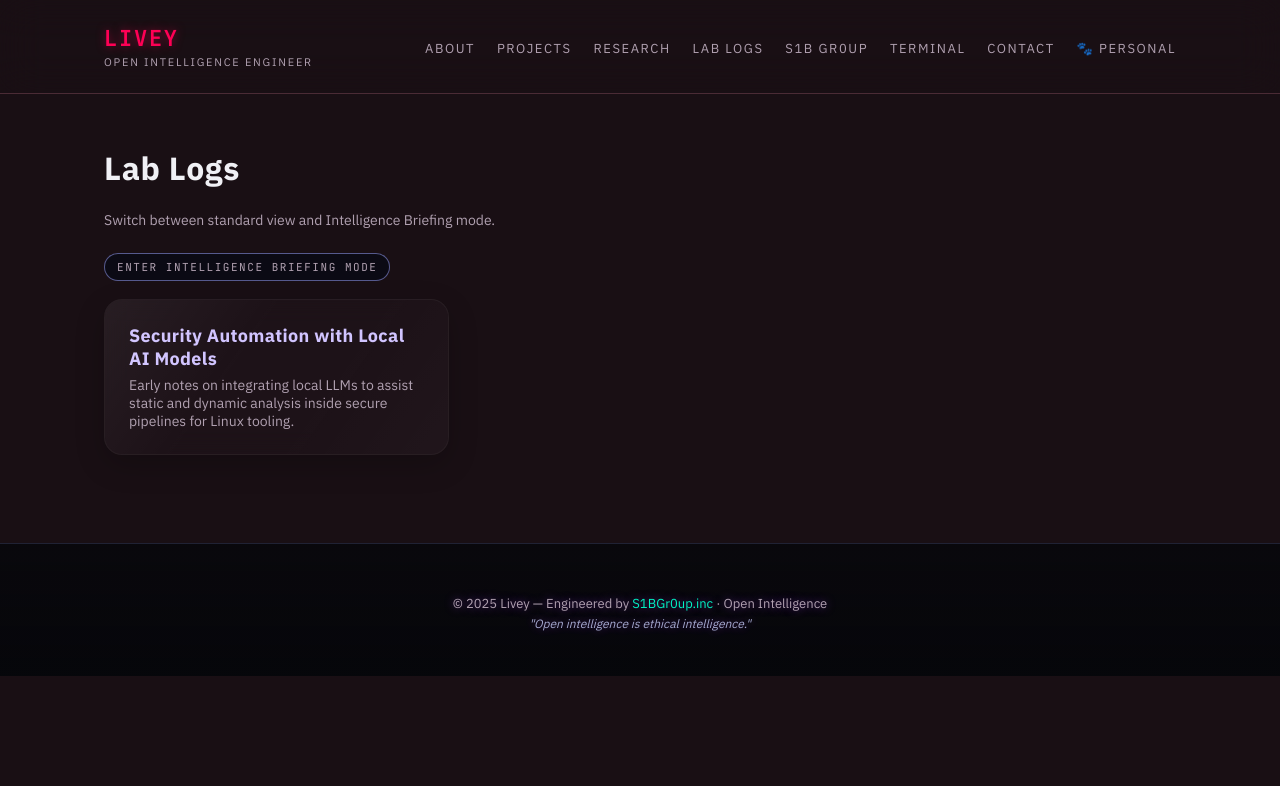
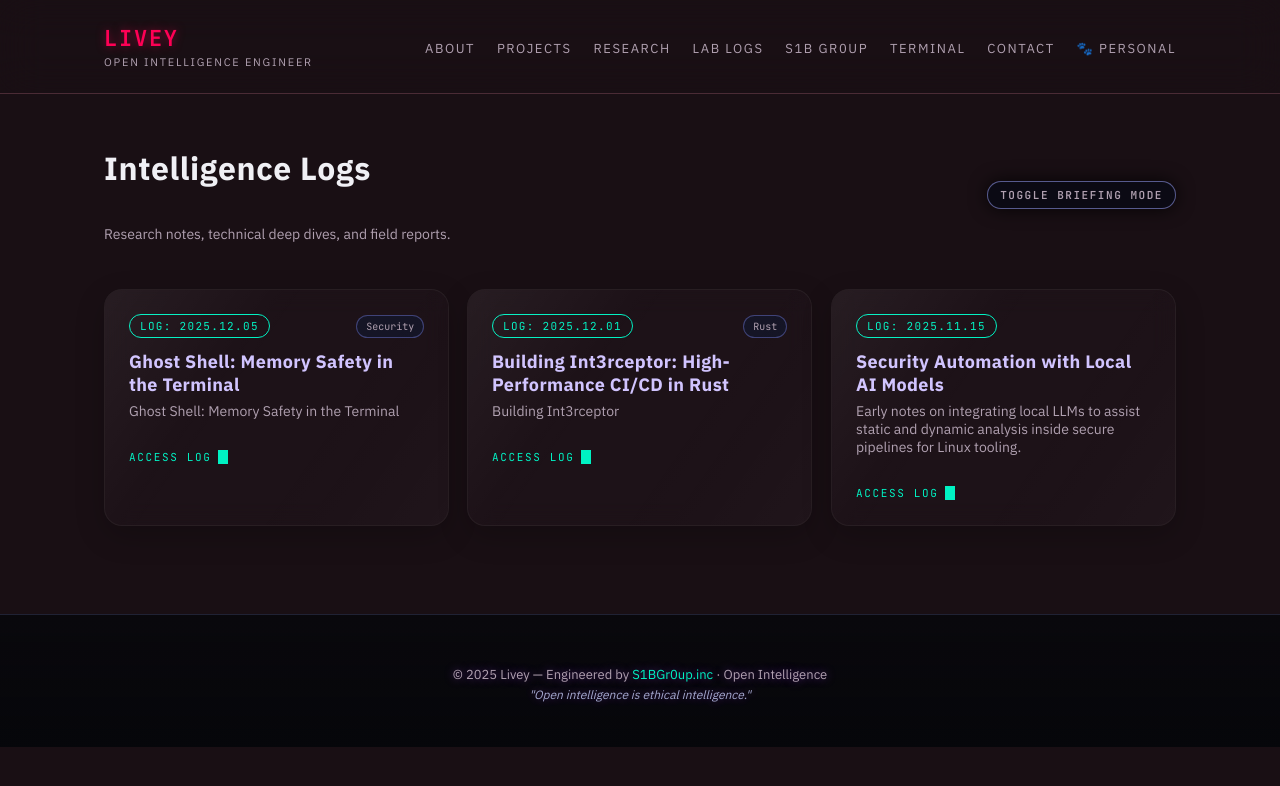
Before and after one commit to ind4skylivey/ind4skylivey.github.io, a Jekyll site: the page built from blog.md, in a window 1280 px wide. Shown: the top 786 px of the page. Built offline with Jekyll 4.4.1, drawn with Linux system fonts in a browser that asks for light colours.

Commit message:
feat: populate blog with tech articles and redesign layout

````diff
--- /dev/null
+++ b/_posts/2025-12-01-building-int3rceptor-rust.md
@@ -0,0 +1,39 @@
+---
+layout: default
+title: "Building Int3rceptor: High-Performance CI/CD in Rust"
+date: 2025-12-01 12:00:00 +0000
+categories: [Rust, DevOps, Performance]
+---
+
+# Building Int3rceptor
+
+When we set out to build **Int3rceptor**, the goal was clear: create a CI/CD toolchain that doesn't just "run" tasks, but _intercepts_ and optimizes them.
+
+## Why Rust?
+
+We chose Rust for three main reasons:
+
+1.  **Memory Safety**: No segfaults in the build pipeline.
+2.  **Zero-Cost Abstractions**: High-level ergonomics with low-level control.
+3.  **Concurrency**: The `tokio` runtime allows us to handle massive parallel task execution without breaking a sweat.
+
+## The Architecture
+
+Int3rceptor operates on a "hook-and-forward" model. It listens for git events, intercepts the payload, and determines the optimal build path based on the changed files.
+
+```rust
+// Simplified logic of the interception engine
+async fn intercept(payload: Payload) -> Result<Action> {
+    let changes = analyze_diff(payload).await?;
+    if changes.is_critical() {
+        return Ok(Action::FullBuild);
+    }
+    Ok(Action::Incremental(changes))
+}
+```
+
+## Results
+
+Since deploying Int3rceptor, we've seen a **40% reduction** in average pipeline duration.
+
+_Stay tuned for Part 2 where we discuss the caching strategy._
--- /dev/null
+++ b/_posts/2025-12-05-ghost-shell-memory-safety.md
@@ -0,0 +1,38 @@
+---
+layout: default
+title: "Ghost Shell: Memory Safety in the Terminal"
+date: 2025-12-05 14:00:00 +0000
+categories: [Security, Rust, Terminal]
+---
+
+# Ghost Shell: Memory Safety in the Terminal
+
+The terminal is where we live. It's where we type passwords, API keys, and sensitive commands. Yet, many shells are surprisingly lax about memory hygiene.
+
+## The Problem: Lingering Secrets
+
+In standard shells, command history and variables often linger in RAM long after they are needed. If a process dumps memory, your secrets are exposed.
+
+## The Solution: Zeroization
+
+**Ghost Shell** implements aggressive zeroization. As soon as a sensitive variable goes out of scope, its memory address is overwritten with zeros.
+
+```rust
+use zeroize::Zeroize;
+
+struct Secret {
+    key: String,
+}
+
+impl Drop for Secret {
+    fn drop(&mut self) {
+        self.key.zeroize();
+    }
+}
+```
+
+## Visuals & Themes
+
+Security doesn't have to be ugly. Ghost Shell comes with the **Cyber-Noir** theme out of the box, featuring high-contrast syntax highlighting and a minimal HUD.
+
+Check out the [project page](/projects/ghost-shell/) for installation instructions.
--- a/blog.md
+++ b/blog.md
@@ -4,16 +4,41 @@ title: "Lab Logs"
 permalink: /blog/
 ---
 
-# Lab Logs
+<div class="blog-container">
 
-<p class="section-sub">Switch between standard view and Intelligence Briefing mode.</p>
-<button id="briefing-toggle">Enter Intelligence Briefing Mode</button>
+  <div class="section-header" style="margin-bottom: 32px; align-items: center;">
+    <div>
+      <h1 class="glitch-hover" data-text="Intelligence Logs">Intelligence Logs</h1>
+      <p class="section-sub">Research notes, technical deep dives, and field reports.</p>
+    </div>
+    <button id="briefing-toggle" class="btn btn-outline">Toggle Briefing Mode</button>
+  </div>
 
-<div class="grid" style="margin-top:18px;">
-{% for post in site.posts %}
-  <div class="card">
-    <h3><a href="{{ post.url }}">{{ post.title }}</a></h3>
-    <p>{{ post.excerpt | strip_html | truncate: 140 }}</p>
+  <div class="grid">
+    {% for post in site.posts %}
+      <div class="card reveal">
+        <div style="margin-bottom: 12px; display: flex; justify-content: space-between; align-items: center;">
+          <span class="pill" style="border-color: var(--accent-2); color: var(--accent-2);">LOG: {{ post.date | date: "%Y.%m.%d" }}</span>
+          {% if post.categories %}
+            <div class="tags" style="margin: 0;">
+              {% for cat in post.categories limit:1 %}
+                <span style="margin: 0; font-size: 10px;">{{ cat }}</span>
+              {% endfor %}
+            </div>
+          {% endif %}
+        </div>
+
+        <h3><a href="{{ post.url }}">{{ post.title }}</a></h3>
+        <p>{{ post.excerpt | strip_html | truncate: 120 }}</p>
+
+        <div style="margin-top: 16px;">
+          <a href="{{ post.url }}" class="hero-inline" style="font-size: 11px;">
+            ACCESS LOG <span class="cursor"></span>
+          </a>
+        </div>
+      </div>
+    {% endfor %}
+
   </div>
-{% endfor %}
+
 </div>
````
